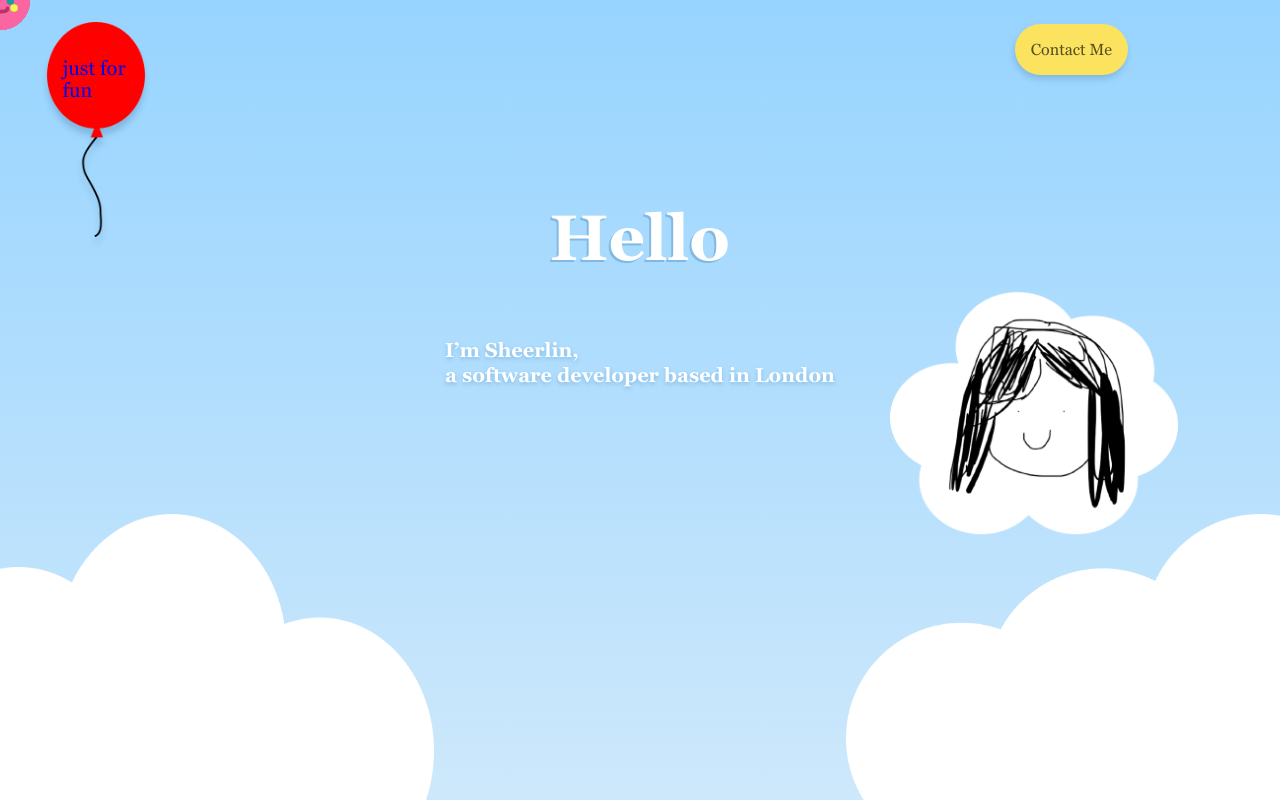
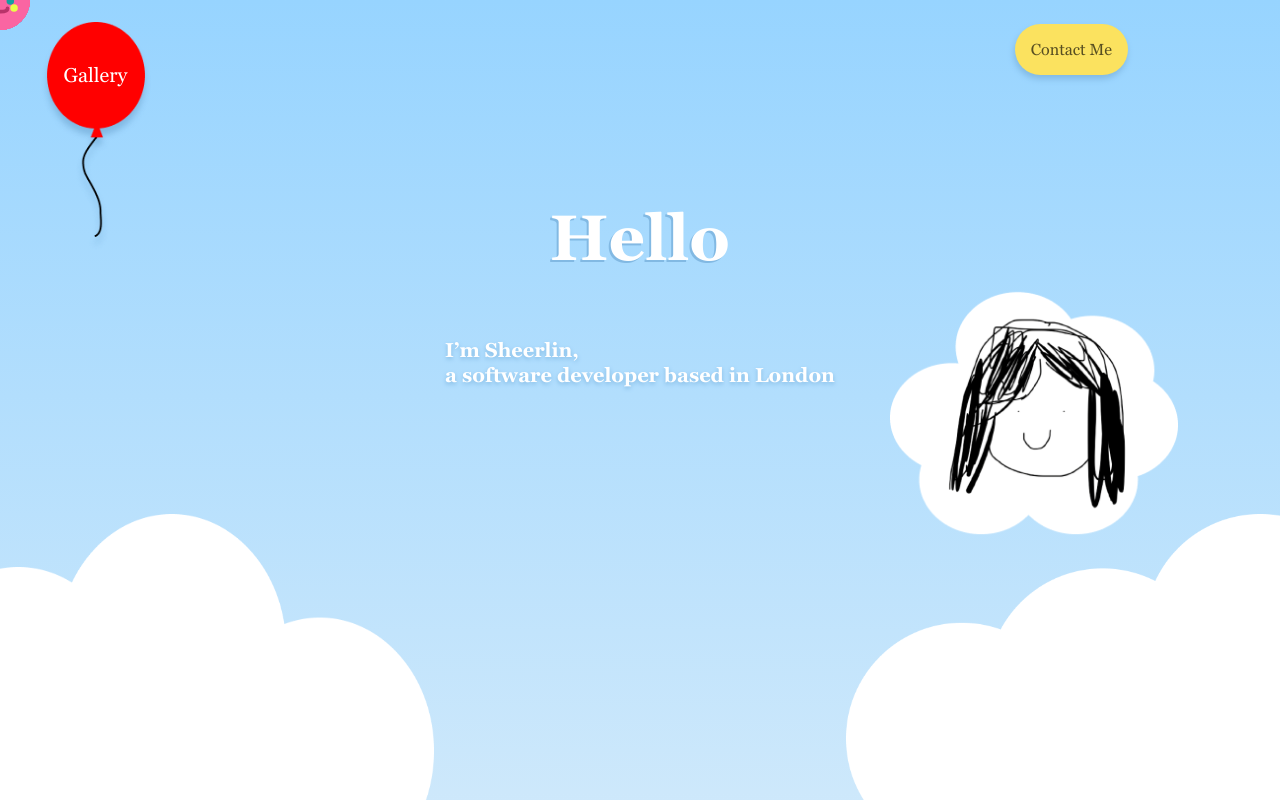
Before and after one commit to sheerlinvuong/sheerlinvuong.github, a React (Create React App) app: page / in a window 1280 px wide. Shown: the top 800 px of the page. Built offline with nearby package versions, Linux system fonts and the light colour scheme; no server answers.

Commit message:
Resize gallery page event listener

```diff
--- a/src/components/hero/hero.js
+++ b/src/components/hero/hero.js
@@ -16,7 +16,7 @@ export const Balloon = () => {
   return (
     <S.Balloon to="/fun">
       <img src={balloonx2Img} />
-      <p>just for fun</p>
+      <p>Gallery</p>
     </S.Balloon>
   );
 };
--- a/src/components/hero/hero.styles.js
+++ b/src/components/hero/hero.styles.js
@@ -20,10 +20,11 @@ export const Balloon = styled(Link)`
   animation: ${Scatter} 2.5s infinite;
   margin: 2rem 1.5rem 0;
   left: 0;
+  color: white;
   & p {
     position: absolute;
-    top: 15%;
-    left: 20%;
+    top: 18%;
+    left: 21%;
   }
   & img {
     width: 5.5rem;
--- a/src/components/pages/funPage.js
+++ b/src/components/pages/funPage.js
@@ -1,17 +1,6 @@
 import React, { useEffect } from 'react';
 import * as THREE from 'three';
 import { OrbitControls } from 'three/examples/jsm/controls/OrbitControls.js';
-
-/**
- *      TODO
- * [] avoid donuts rendering near text
- * [] window resize event listener
- * [] nicer font
- * [] remove axis helper and console.logs
- * [x] max zoom out
- * [x] center text
- * [x] camera start at distance
- */
 
 export const FunPage = () => {
   useEffect(() => {
@@ -19,9 +8,6 @@ export const FunPage = () => {
      * Scene
      **/
     const scene = new THREE.Scene();
-    // axis helper
-    // const axisHelper = new THREE.AxesHelper();
-    // scene.add(axisHelper);
 
     /**
      * Objects
@@ -70,16 +56,28 @@ export const FunPage = () => {
     );
 
     /**
-     * Camera
+     * Sizes
      **/
     const sizes = {
       width: window.innerWidth,
       height: window.innerHeight
     };
+    window.addEventListener('resize', () => {
+      sizes.width = window.innerWidth;
+      sizes.height = window.innerHeight;
+
+      camera.aspect = sizes.width / sizes.height;
+      camera.updateProjectionMatrix();
+
+      renderer.setSize(sizes.width, sizes.height);
+      renderer.setPixelRatio(Math.min(window.devicePixelRatio, 2));
+    });
+
+    /**
+     * Camera
+     **/
     const camera = new THREE.PerspectiveCamera(55, sizes.width / sizes.height);
-    camera.position.x = 10;
-    camera.position.y = -1;
-    camera.position.z = 10;
+    camera.position.set(5, -1, 2);
     scene.add(camera);
 
     /**
@@ -98,27 +96,18 @@ export const FunPage = () => {
     controls.enableDamping = true;
     controls.autoRotate = true;
     controls.minDistance = 5;
-    controls.maxDistance = 50;
+    controls.maxDistance = 20;
     renderer.render(scene, camera);
+    renderer.setPixelRatio(Math.min(window.devicePixelRatio, 2));
 
     /**
      * Animate
      */
-    const clock = new THREE.Clock();
-
     const tick = () => {
-      const elapsedTime = clock.getElapsedTime();
-
-      // Update controls
       controls.update();
-
-      // Render
       renderer.render(scene, camera);
-
-      // Call tick again on the next frame
       window.requestAnimationFrame(tick);
     };
-
     tick();
   }, []);
 
```
Also changed, not shown: 1 other file (tests, documents, lock files or other folders).
